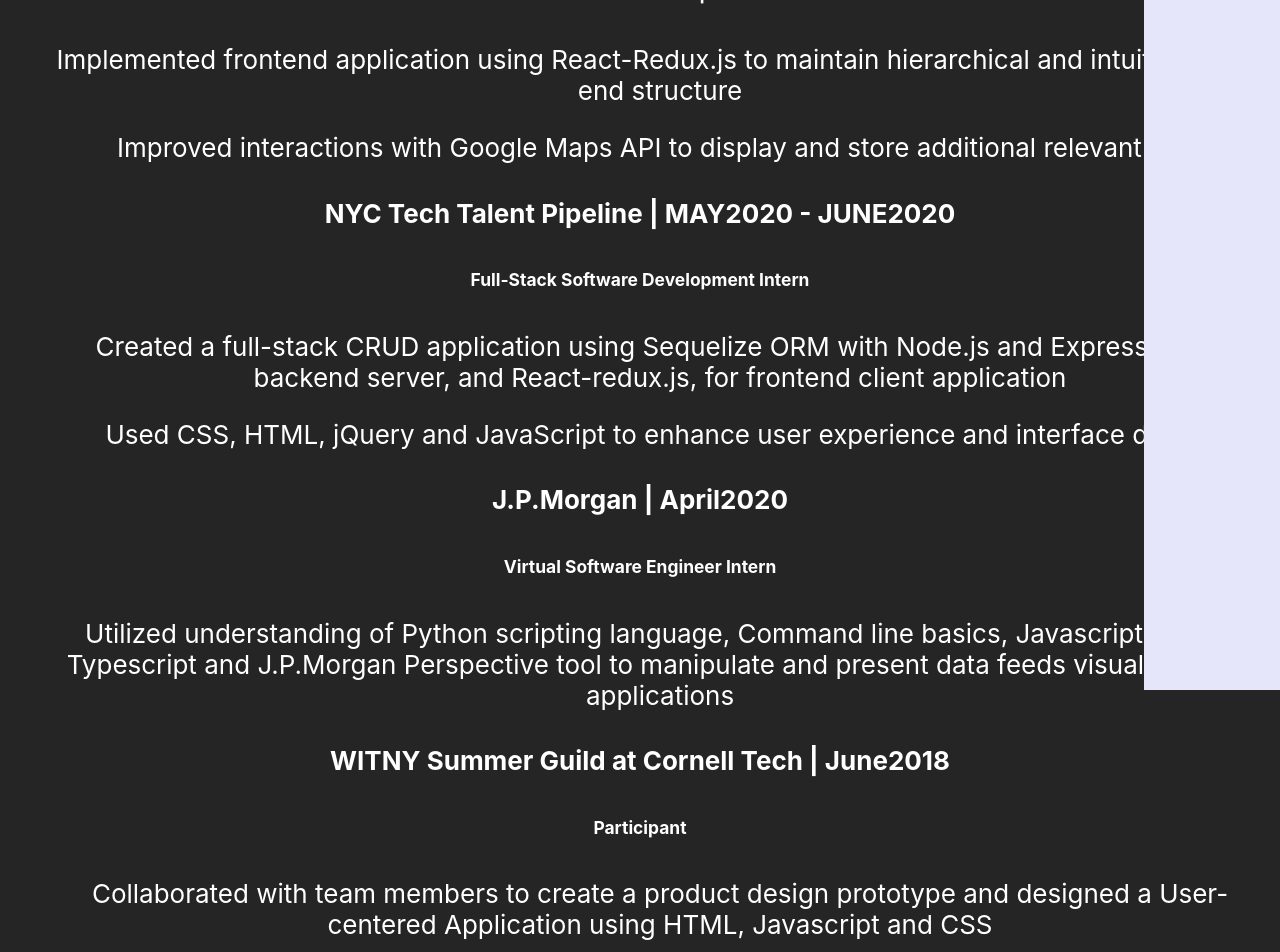
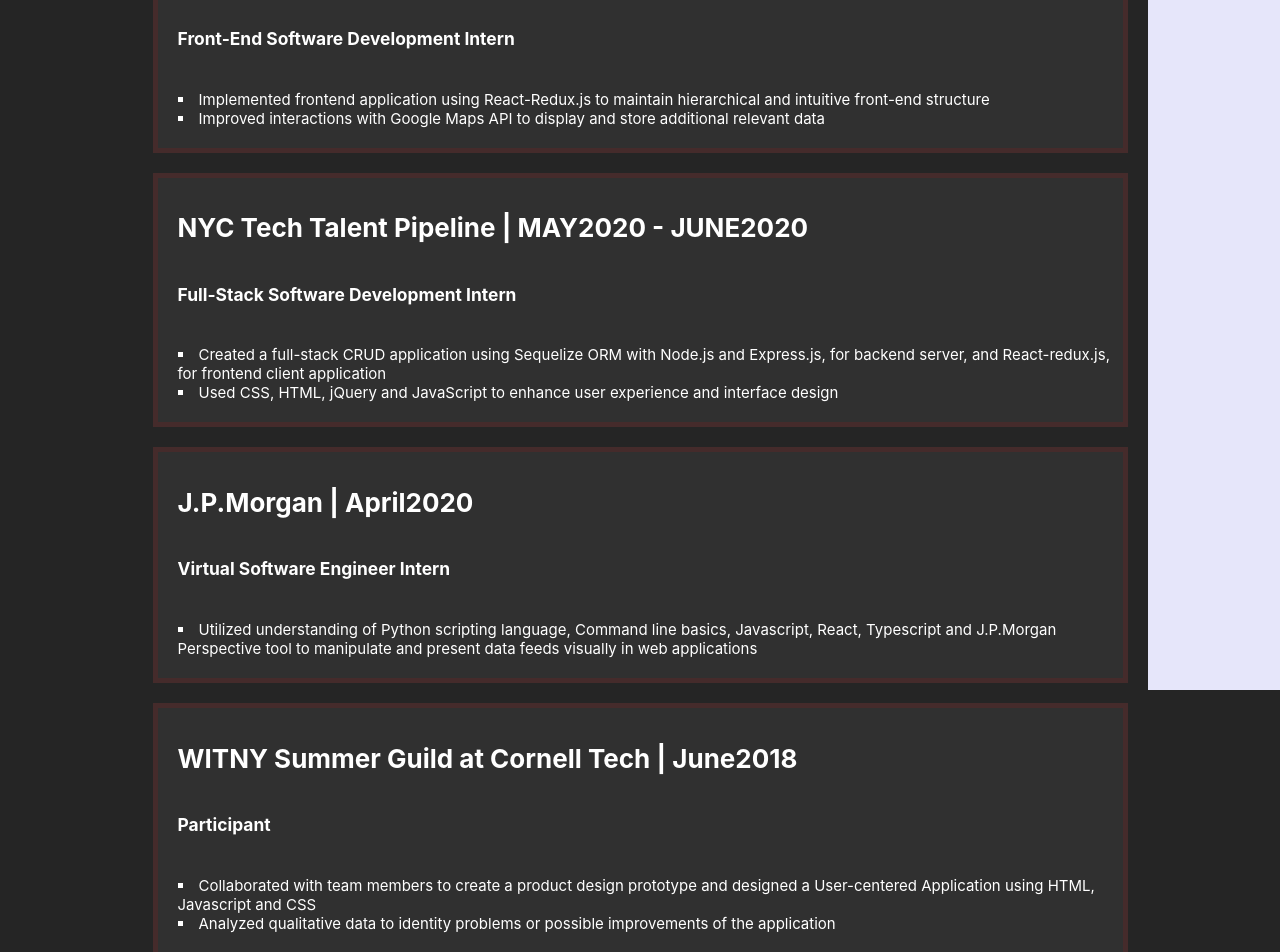
Before and after one commit to jemappellenora/FE_jemappellenoraPersonal, a React (Create React App) app: page /experiences in a window 1280 px wide. Shown: the part 200-1152 px from the top of the page. Built offline with nearby package versions, Linux system fonts and the light colour scheme.

Commit message:
Style: experiences card

```diff
--- a/src/app/App.css
+++ b/src/app/App.css
@@ -29,6 +29,7 @@
   position: fixed;
   justify-content: end;
   height: 100%;
+  width: 8%;
   z-index: 1;
   overflow-x: hidden;
   overflow-y: hidden;
@@ -37,11 +38,11 @@
 }
 
 .navLink {
+  display: inline-block;
   text-decoration: none;
   color: white;
   font-size: 18px;
   font-weight: 500;
-  padding-top: 100px;
 }
 .navLink:visited {
   text-decoration: none;
@@ -50,3 +51,20 @@
 .navLink:hover {
   color: salmon;
 }
+
+.expCard {
+  display: inline-block;
+  /* background-color: rgba(255, 0, 0, 0.05); */
+  border: 5px solid rgba(255, 0, 0, 0.1);
+  background-color: rgba(255, 255, 255, 0.05);
+  margin: 10px;
+  padding-left: 20px;
+  padding-bottom: 20px;
+  text-align: start;
+  width: 75%;
+}
+
+li {
+  list-style-type: square;
+  font-size: 15px;
+}
--- a/src/components/views/ExperiencesView.jsx
+++ b/src/components/views/ExperiencesView.jsx
@@ -4,52 +4,52 @@
   return (
     <div id="dummyExperiences">
       <h3>Experiences</h3>
-      <div>
+      <div className="expCard">
         <h4>Commit to Green | JUNE2020 - AUG2020</h4>
         <h6>Front-End Software Development Intern</h6>
-        <ul>
+        <li>
           Implemented frontend application using React-Redux.js to maintain
           hierarchical and intuitive front-end structure
-        </ul>
-        <ul>
+        </li>
+        <li>
           Improved interactions with Google Maps API to display and store
           additional relevant data
-        </ul>
+        </li>
       </div>
-      <div>
+      <div className="expCard">
         <h4>NYC Tech Talent Pipeline | MAY2020 - JUNE2020</h4>
         <h6>Full-Stack Software Development Intern</h6>
-        <ul>
+        <li>
           Created a full-stack CRUD application using Sequelize ORM with Node.js
           and Express.js, for backend server, and React-redux.js, for frontend
           client application
-        </ul>
-        <ul>
+        </li>
+        <li>
           Used CSS, HTML, jQuery and JavaScript to enhance user experience and
           interface design
-        </ul>
+        </li>
       </div>
-      <div>
+      <div className="expCard">
         <h4>J.P.Morgan | April2020</h4>
         <h6>Virtual Software Engineer Intern</h6>
-        <ul>
+        <li>
           Utilized understanding of Python scripting language, Command line
           basics, Javascript, React, Typescript and J.P.Morgan Perspective tool
           to manipulate and present data feeds visually in web applications
-        </ul>
+        </li>
       </div>
-      <div>
+      <div className="expCard">
         <h4>WITNY Summer Guild at Cornell Tech | June2018</h4>
         <h6>Participant</h6>
-        <ul>
+        <li>
           Collaborated with team members to create a product design prototype
           and designed a User-centered Application using HTML, Javascript and
           CSS
-        </ul>
-        <ul>
+        </li>
+        <li>
           Analyzed qualitative data to identity problems or possible
           improvements of the application
-        </ul>
+        </li>
       </div>
     </div>
   );
```
